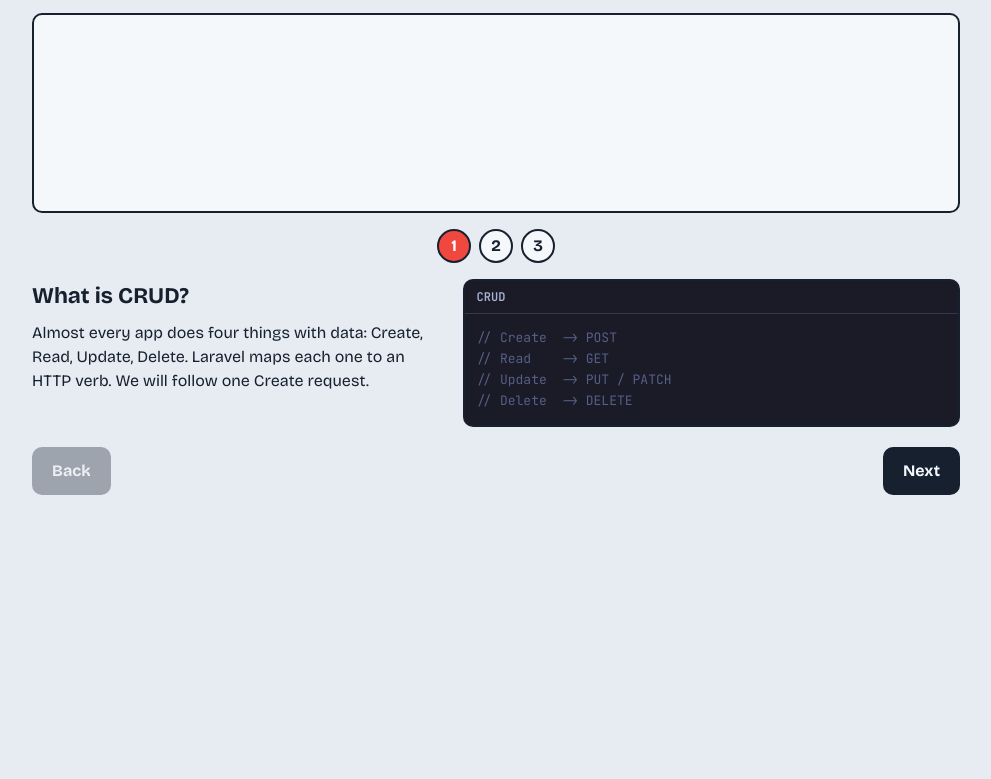
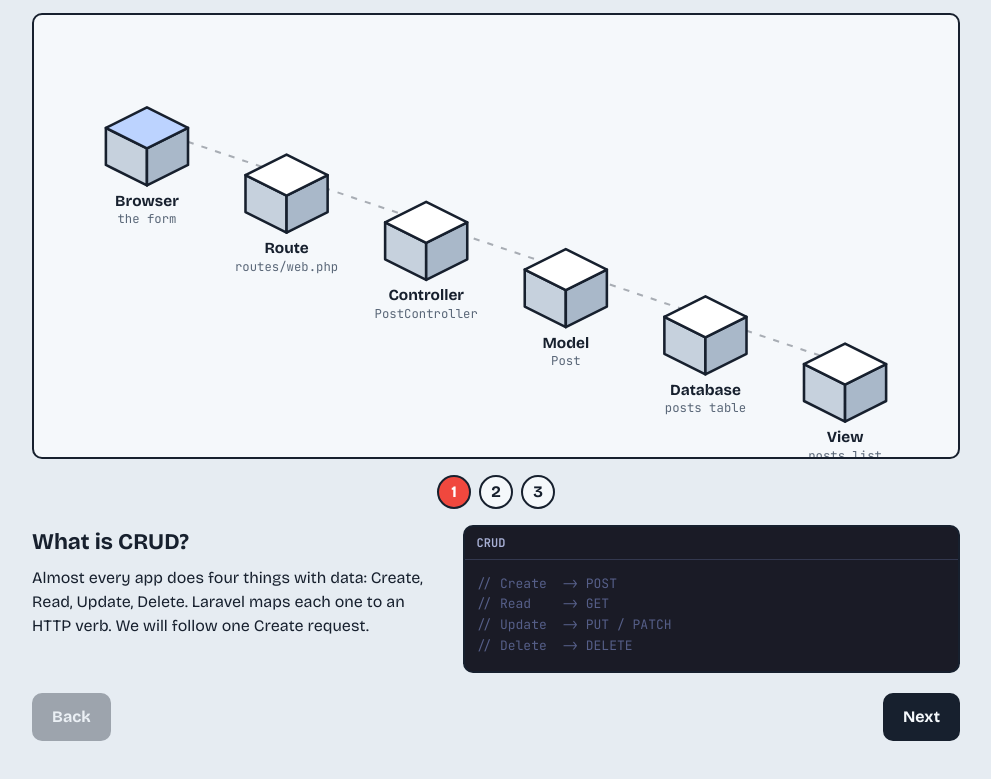
Before and after one commit to Jacqueson1/VisualLaravel, a website built with Vite: page index.html in a window 1280 px wide. Shown: the part 99-878 px from the top of the page, without its empty margins (144-1135 px from the left). Before the commit the page ends 800 px from the top, so only its background shows below. Built offline with nearby package versions, Linux system fonts and the light colour scheme.

Commit message:
added scene.js edited main and style.js

```diff
--- a/src/main.js
+++ b/src/main.js
@@ -5,6 +5,7 @@ import sql from 'highlight.js/lib/languages/sql';
 import xml from 'highlight.js/lib/languages/xml';
 import 'highlight.js/styles/tokyo-night-dark.css';
 import { steps } from './steps.js';
+import { buildScene, setActive } from './scene.js';
 
 hljs.registerLanguage('php', php);
 hljs.registerLanguage('sql', sql);
@@ -12,14 +13,16 @@ hljs.registerLanguage('xml', xml);
 
 const $ = (id) => document.getElementById(id);
 let current = 0;
+buildScene($('scene'));
+// Build one dot button per step
 
-// Build one dot button per step
 $('dots').innerHTML = steps
   .map((s, i) => `<button class="dot" data-i="${i}" aria-label="Step ${i + 1}: ${s.title}">${i + 1}</button>`)
   .join('');
 
 function render() {
   const s = steps[current];
+  setActive(s.at);
   $('title').textContent = s.title;
   $('caption').textContent = s.caption;
   $('file').textContent = s.file;
--- /dev/null
+++ b/src/scene.js
@@ -0,0 +1,41 @@
+const S = 40; // half-width of a cube's top face
+const D = 36; // cube height
+
+const stations = [
+  { name: 'Browser', sub: 'the form' },
+  { name: 'Route', sub: 'routes/web.php' },
+  { name: 'Controller', sub: 'PostController' },
+  { name: 'Model', sub: 'Post' },
+  { name: 'Database', sub: 'posts table' },
+  { name: 'View', sub: 'posts list' }
+].map((s, i) => ({ ...s, x: 110 + i * 136, y: 110 + i * 46 }));
+
+// One isometric cube, centered on (0,0)
+function cube(s, d) {
+  const top   = `0,${-s / 2} ${s},0 0,${s / 2} ${-s},0`;
+  const left  = `${-s},0 0,${s / 2} 0,${s / 2 + d} ${-s},${d}`;
+  const right = `0,${s / 2} ${s},0 ${s},${d} 0,${s / 2 + d}`;
+  return `<polygon class="left" points="${left}"/>
+          <polygon class="right" points="${right}"/>
+          <polygon class="top" points="${top}"/>`;
+}
+
+export function buildScene(el) {
+  const track = stations.map((s) => `${s.x},${s.y}`).join(' ');
+  el.innerHTML = `
+    <svg viewBox="0 0 900 430" role="img" aria-label="A request travelling through Laravel">
+      <polyline class="track" points="${track}"/>
+      ${stations.map((s) => `
+        <g class="station" transform="translate(${s.x},${s.y})">
+          ${cube(S, D)}
+          <text class="name" y="${S / 2 + D + 20}" text-anchor="middle">${s.name}</text>
+          <text class="subtext" y="${S / 2 + D + 37}" text-anchor="middle">${s.sub}</text>
+        </g>`).join('')}
+    </svg>`;
+}
+
+export function setActive(i) {
+  document.querySelectorAll('.station').forEach((n, k) => {
+    n.classList.toggle('active', k === i);
+  });
+}
--- a/src/style.css
+++ b/src/style.css
@@ -73,3 +73,13 @@ footer button:disabled { opacity: .35; cursor: not-allowed; }
 }
 
 .hljs { background: transparent; }
+
+svg { width: 100%; height: auto; display: block; }
+.track { fill: none; stroke: var(--ink); stroke-width: 2; stroke-dasharray: 6 8; opacity: .35; }
+.station polygon { stroke: var(--ink); stroke-width: 2.5; stroke-linejoin: round; }
+.top { fill: #fff; transition: fill .3s; }
+.left { fill: #c6d1dd; }
+.right { fill: #a9b8c9; }
+.station.active .top { fill: #bcd3ff; }
+.name { font-size: 15px; font-weight: 700; fill: var(--ink); }
+.subtext { font-size: 12px; fill: var(--muted); font-family: 'JetBrains Mono', monospace; }
```
